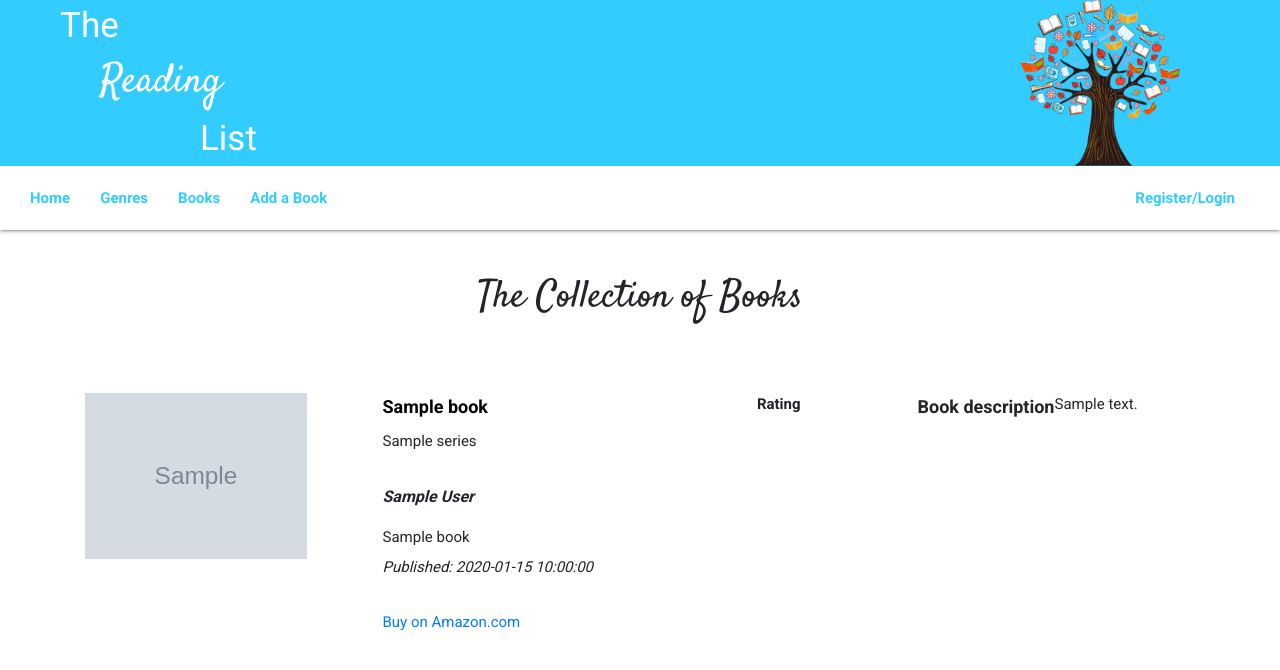
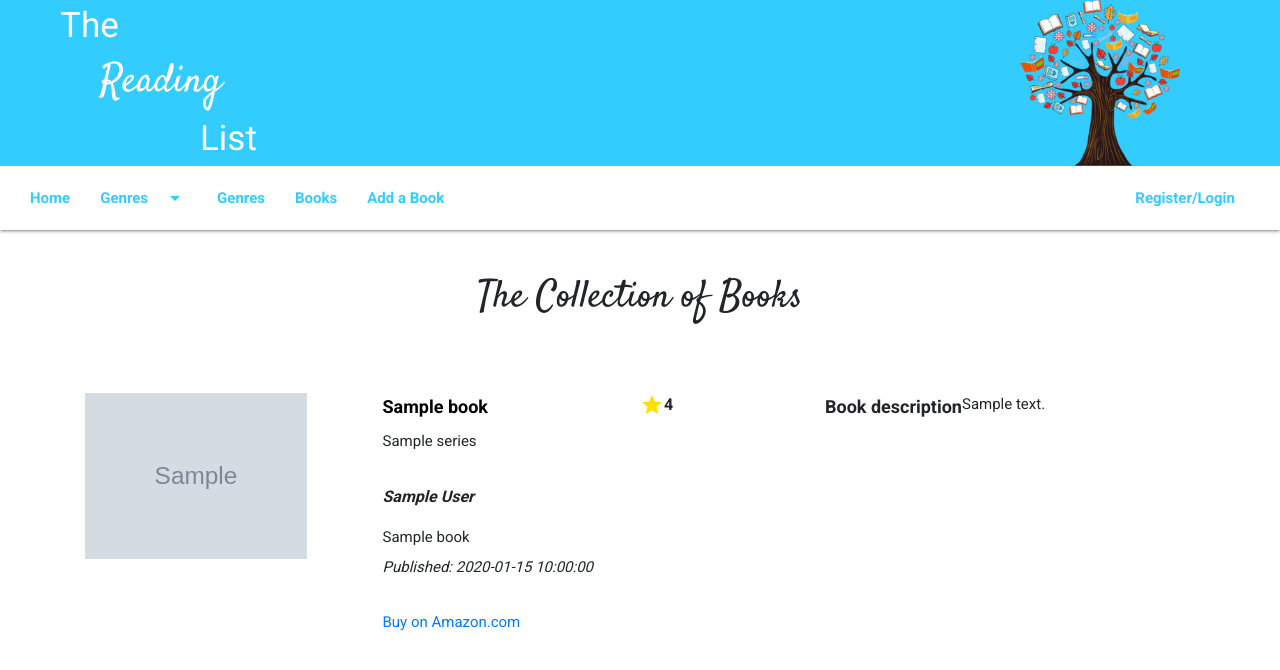
Before and after one commit to rory81/the_reading_list, a Flask app: page / in a window 1280 px wide. Shown: the top 670 px of the page. Run offline with Flask 2, Linux system fonts and the light colour scheme; grey boxes marked "Sample" are stand-in pictures; a database or web service that is not in the repository returns one stand-in record (values such as "Sample title"); some libraries are stand-ins or nearby versions.

Commit message:
added not working yet dropdown menu plus added stars to addbook and genres

```diff
--- a/static/css/style.css
+++ b/static/css/style.css
@@ -88,6 +88,15 @@ hr{
     margin-top: 50px;
 }
 
+.star_icon{
+    float:left;
+    color: #FFDF00;
+}
+
+.row.no-gutters.col-12.mt-3 > div:nth-child(3) > p > strong{
+    font-size: 16px;
+}
+
 .book-content{
     padding-left: 20px!important;
 }
@@ -111,7 +120,7 @@ hr{
         .star{
           color: goldenrod;
           font-size: 2.0rem;
-          padding: 0 1rem; /* space out the stars */
+          padding: 0 0.7rem; /* space out the stars */
         }
         .star::before{
           content: '\2606';    /* star outline */
--- a/templates/base.html
+++ b/templates/base.html
@@ -34,12 +34,20 @@
 				</div>
 			</div>
 		</div>
+		<ul id="dropdown1" class="dropdown-content">
+			<li><a href="#!">one</a></li>
+			<li><a href="#!">two</a></li>
+			<li class="divider"></li>
+			<li><a href="#!">three</a></li>
+		</ul>
 		<nav>
 			<div class="nav-wrapper">
 				<a href="{{url_for('get_registered')}}" class="register right mr-5">Register/Login</a>
 				<a href="#" data-target="mobile-nav" class="sidenav-trigger"><i class="material-icons">menu</i></a>
 				<ul id="nav-mobile" class="left ml-3 hide-on-med-and-down">
 					<li><a href="#">Home</a></li>
+					<li><a class="dropdown-trigger" href="{{url_for('get_genres')}}"
+							data-target="dropdown1">Genres<i class="material-icons right">arrow_drop_down</i></a></li>
 					<li><a href="{{url_for('get_genres')}}">Genres</a></li>
 					<li><a href="{{url_for('get_books')}}">Books</a></li>
 					<li><a href="{{url_for('add_book')}}">Add a Book</a></li>
@@ -47,6 +55,8 @@
 				</ul>
 				<ul class="sidenav" id="mobile-nav">
 					<li><a href="#">Home</a></li>
+					<li><a class="dropdown-trigger" href="{{url_for('get_genres')}}"
+							data-target="dropdown1">Genres<i class="material-icons right">arrow_drop_down</i></a></li>
 					<li><a href="{{url_for('get_genres')}}">Genres</a></li>
 					<li><a href="{{url_for('get_books')}}">Books</a></li>
 					<li><a href="{{url_for('add_book')}}">Add a Book</a></li>
@@ -73,6 +83,7 @@
             $('.sidenav').sidenav();
             $('select').formSelect();
             $('.datepicker').datepicker({format:'mm-dd-yyyy'});
+            $(".dropdown-trigger").dropdown();
         });
 
         //initial setup star rating
--- a/templates/books.html
+++ b/templates/books.html
@@ -33,10 +33,11 @@
 			<a href="{{book.amazon}}" target="_blank" alt="link to amazon">Buy on Amazon.com</a>
 		</div>
 	</div>
-	<div class="col-2 col-md-3 text-center book_rating">
-		<p><strong>Rating</strong></p>
+	<div class="col-2 book_rating">
+		<i class="material-icons star_icon">star</i>
+		<p><strong>{{book.rating}}</strong></p>
 	</div>
-	<div class="col-md-3 d-none d-sm-block book_description">
+	<div class="col-md-4 d-none d-sm-block book_description">
 		<div class="row no-gutters">
 			<p class="row_description"><strong>Book description</strong></p>
 			{{book.description}}
```
Also changed, not shown: templates/addbook.html (+12 -0 lines), templates/genres.html (+4 -3 lines), 1 other file.
